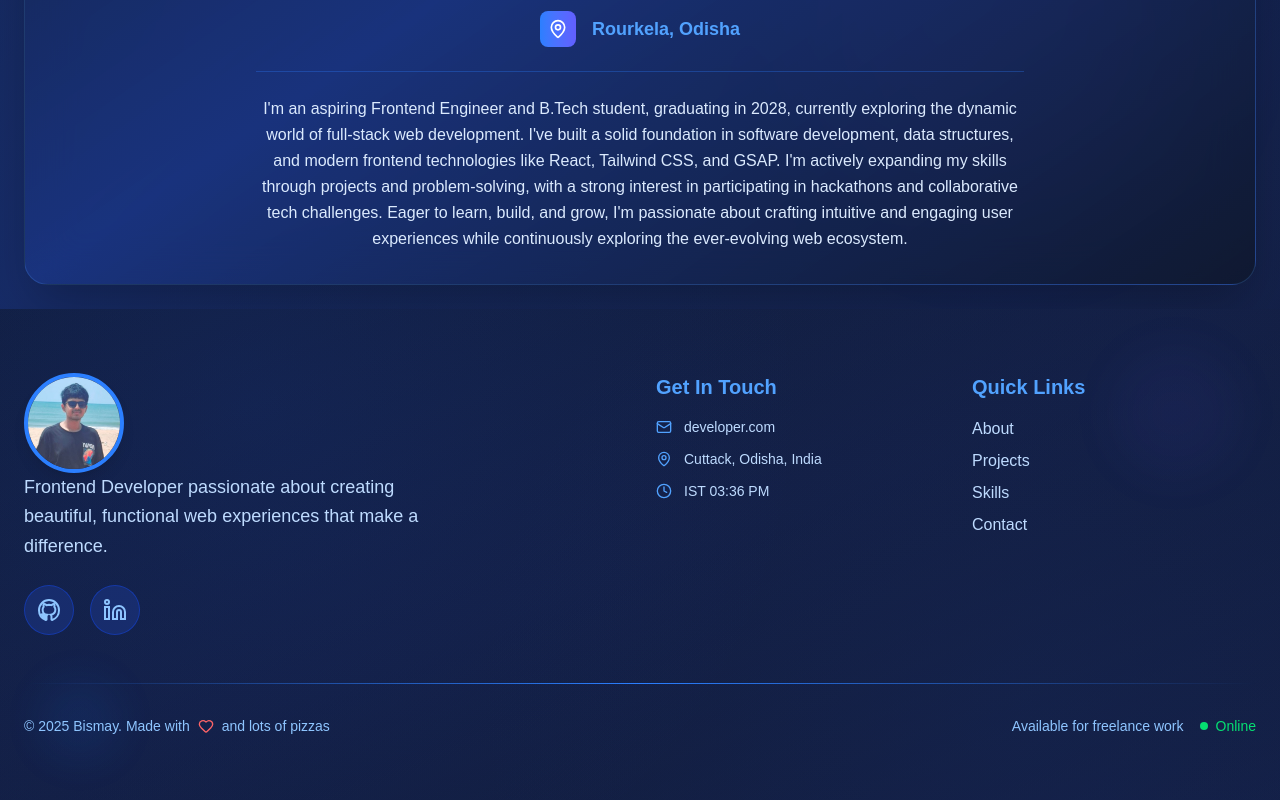
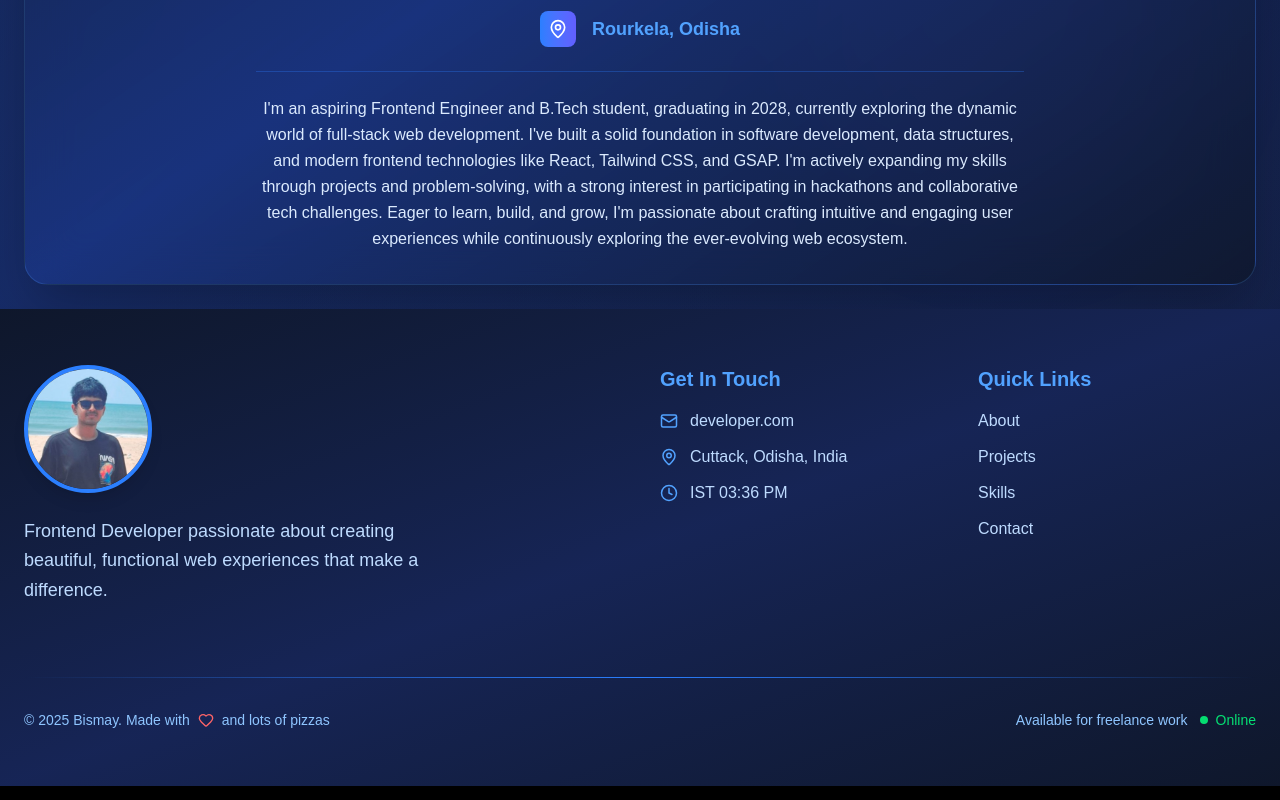
Before and after one commit to bismay70/portfolio, a React (Vite) app: page / in a window 1280 px wide. Shown: the part 2182-2982 px from the top of the page. Built offline with nearby package versions, Linux system fonts and the light colour scheme.

Commit message:
Update Footer.jsx

```diff
--- a/src/components/Footer.jsx
+++ b/src/components/Footer.jsx
@@ -10,7 +10,6 @@ const Footer = () => {
     const timer = setInterval(() => {
       setCurrentTime(new Date());
     }, 1000);
-
     return () => clearInterval(timer);
   }, []);
 
@@ -28,103 +27,71 @@ const Footer = () => {
   };
 
   return (
-    <footer className="relative bg-gradient-to-br from-slate-900 via-blue-950 to-slate-900 text-white overflow-hidden">
+    <footer className="relative bg-gradient-to-br from-slate-900 via-blue-950 to-slate-900 text-white">
+      <div className="relative z-10 max-w-7xl mx-auto px-6 py-14">
 
-      <div className="absolute inset-0 bg-gradient-to-br from-blue-900/20 via-slate-900/40 to-blue-950/60"></div>
-      <div className="absolute inset-0 bg-[radial-gradient(circle_at_20%_20%,rgba(29,78,216,0.1),transparent_50%)]"></div>
-      <div className="absolute inset-0 bg-[radial-gradient(circle_at_80%_80%,rgba(30,58,138,0.1),transparent_50%)]"></div>
 
-      <div className="relative z-10 max-w-7xl mx-auto px-6 py-16">
+        <div className={`grid grid-cols-1 md:grid-cols-2 lg:grid-cols-4 gap-10 mb-12 transition-all duration-1000 ${isVisible ? 'opacity-100 translate-y-0' : 'opacity-0 translate-y-10'}`}>
 
-        <div className={`grid grid-cols-1 md:grid-cols-2 lg:grid-cols-4 gap-8 mb-12 transition-all duration-1000 ${isVisible ? 'opacity-100 translate-y-0' : 'opacity-0 translate-y-10'}`}>
 
-          <div className="lg:col-span-2 space-y-6">
-            <div>
+          <div className="lg:col-span-2 space-y-6 text-center md:text-left">
             <img
               src="/bismay.jpg"
               alt="Bismay Samal"
-             className="w-25 h-25 rounded-full object-cover border-4 border-blue-500 shadow-lg"
+              className="w-32 h-32 rounded-full mx-auto md:mx-0 border-4 border-blue-500 shadow-lg object-cover"
             />
-
-              <p className="text-blue-200 text-lg leading-relaxed max-w-md">
+            <p className="text-blue-200 text-lg leading-relaxed max-w-md mx-auto md:mx-0">
               Frontend Developer passionate about creating beautiful, functional web experiences that make a difference.
             </p>
-            </div>
 
-          <div className="flex gap-4">
+            <div className="flex justify-center md:justify-start gap-5 mt-4">
               <a
                 href="https://github.com/bismay70"
                 target="_blank"
                 rel="noopener noreferrer"
-    className="group relative p-3 bg-blue-900/50 rounded-full border border-blue-700/50 hover:border-blue-500 transition-all duration-300 hover:scale-110"
+                className="hover:text-blue-400 transition-transform transform hover:scale-125"
               >
-    <svg
-      xmlns="http://www.w3.org/2000/svg"
-      viewBox="0 0 24 24"
-      fill="none"
-      stroke="currentColor"
-      strokeWidth="2"
-      className="w-6 h-6 text-blue-300 group-hover:text-white transition-colors"
-    >
-      <path d="M12 2C6.48 2 2 6.58 2 12.26c0 4.5 2.87 8.31 6.84 9.67.5.09.68-.22.68-.49 0-.24-.01-.88-.01-1.73-2.78.62-3.37-1.37-3.37-1.37-.45-1.17-1.1-1.48-1.1-1.48-.9-.63.07-.62.07-.62 1 .07 1.53 1.06 1.53 1.06.89 1.57 2.34 1.12 2.91.85.09-.66.35-1.12.63-1.38-2.22-.26-4.56-1.15-4.56-5.12 0-1.13.39-2.06 1.03-2.79-.1-.26-.45-1.3.1-2.7 0 0 .84-.27 2.75 1.03A9.36 9.36 0 0112 6.8c.85.01 1.7.12 2.5.34 1.9-1.3 2.73-1.03 2.73-1.03.55 1.4.2 2.44.1 2.7.65.73 1.03 1.66 1.03 2.79 0 3.98-2.34 4.85-4.58 5.1.36.32.69.95.69 1.91 0 1.38-.01 2.5-.01 2.84 0 .27.18.59.69.49A10.01 10.01 0 0022 12.26C22 6.58 17.52 2 12 2Z" />
-    </svg>
-    <div className="absolute -top-12 left-1/2 transform -translate-x-1/2 bg-blue-900 px-2 py-1 rounded text-xs opacity-0 group-hover:opacity-100 transition-opacity">
-      GitHub
-    </div>
+                <i className="fab fa-github text-2xl"></i>
               </a>
-
               <a
-    href="https://www.linkedin.com/in/bismay-samal-134b75312?utm_source=share&utm_campaign=share_via&utm_content=profile&utm_medium=android_app"
+                href="https://www.linkedin.com/in/bismay-samal-134b75312"
                 target="_blank"
                 rel="noopener noreferrer"
-    className="group relative p-3 bg-blue-900/50 rounded-full border border-blue-700/50 hover:border-blue-500 transition-all duration-300 hover:scale-110"
+                className="hover:text-blue-400 transition-transform transform hover:scale-125"
               >
-    <svg
-      xmlns="http://www.w3.org/2000/svg"
-      fill="none"
-      stroke="currentColor"
-      strokeWidth="2"
-      viewBox="0 0 24 24"
-      className="w-6 h-6 text-blue-300 group-hover:text-blue-400 transition-colors"
-    >
-      <path d="M16 8a6 6 0 016 6v7h-4v-7a2 2 0 00-4 0v7h-4v-7a6 6 0 016-6z" />
-      <rect x="2" y="9" width="4" height="12" />
-      <circle cx="4" cy="4" r="2" />
-    </svg>
-    <div className="absolute -top-12 left-1/2 transform -translate-x-1/2 bg-blue-900 px-2 py-1 rounded text-xs opacity-0 group-hover:opacity-100 transition-opacity">
-      LinkedIn
-    </div>
+                <i className="fab fa-linkedin text-2xl"></i>
               </a>
             </div>
+          </div>
 
-          </div>
+
           <div className="space-y-4">
             <h4 className="text-xl font-semibold text-blue-400 mb-4">Get In Touch</h4>
-            <div className="space-y-3">
-              <div className="flex items-center gap-3 text-blue-200 hover:text-white transition-colors">
-                <Mail size={16} className="text-blue-400" />
-                <span className="text-sm">developer.com</span>
+            <div className="space-y-3 text-blue-200">
+              <div className="flex items-center gap-3 hover:text-white transition">
+                <Mail size={18} className="text-blue-400" />
+                <span>developer.com</span>
               </div>
-              <div className="flex items-center gap-3 text-blue-200 hover:text-white transition-colors">
-                <MapPin size={16} className="text-blue-400" />
-                <span className="text-sm">Cuttack, Odisha, India</span>
+              <div className="flex items-center gap-3 hover:text-white transition">
+                <MapPin size={18} className="text-blue-400" />
+                <span>Cuttack, Odisha, India</span>
               </div>
-              <div className="flex items-center gap-3 text-blue-200">
-                <Clock size={16} className="text-blue-400" />
-                <span className="text-sm">IST {formatTime(currentTime)}</span>
+              <div className="flex items-center gap-3">
+                <Clock size={18} className="text-blue-400" />
+                <span>IST {formatTime(currentTime)}</span>
               </div>
             </div>
           </div>
 
 
-          <div className="space-y-4">
+          <div>
             <h4 className="text-xl font-semibold text-blue-400 mb-4">Quick Links</h4>
-            <nav className="space-y-2">
+            <nav className="space-y-3">
               {['About', 'Projects', 'Skills', 'Contact'].map((item) => (
                 <a
                   key={item}
                   href={`#${item.toLowerCase()}`}
-                  className="block text-blue-200 hover:text-white hover:translate-x-2 transition-all duration-200"
+                  className="block text-blue-200 hover:text-white hover:underline transition-all"
                 >
                   {item}
                 </a>
@@ -137,14 +104,13 @@ const Footer = () => {
         <div className="h-px bg-gradient-to-r from-transparent via-blue-500 to-transparent mb-8"></div>
 
 
-        <div className={`flex flex-col md:flex-row justify-between items-center gap-4 transition-all duration-1000 ${isVisible ? 'opacity-100 translate-y-0' : 'opacity-0 translate-y-10'}`} style={{ animationDelay: '0.3s' }}>
+        <div className={`flex flex-col md:flex-row justify-between items-center gap-4 text-center transition-all duration-1000 ${isVisible ? 'opacity-100 translate-y-0' : 'opacity-0 translate-y-10'}`}>
           <div className="flex items-center gap-2 text-blue-300 text-sm">
             <span>© 2025 Bismay. Made with</span>
             <Heart size={16} className="text-red-400 animate-pulse" />
             <span>and lots of pizzas</span>
           </div>
-
-          <div className="flex items-center gap-4">
+          <div className="flex items-center gap-3">
             <span className="text-blue-300 text-sm">Available for freelance work</span>
             <div className="flex items-center gap-2">
               <div className="w-2 h-2 bg-green-400 rounded-full animate-pulse"></div>
@@ -154,15 +120,13 @@ const Footer = () => {
         </div>
       </div>
 
+
       <button
         onClick={scrollToTop}
-        className="fixed bottom-8 right-8 p-3 bg-blue-600 hover:bg-blue-500 rounded-full shadow-lg transition-all duration-300 hover:scale-110 group"
+        className="fixed bottom-8 right-8 p-3 bg-blue-600 hover:bg-blue-500 rounded-full shadow-lg transition-all hover:scale-110 group"
       >
         <ArrowUp size={20} className="text-white group-hover:animate-bounce" />
       </button>
-
-      <div className="absolute bottom-10 left-10 w-20 h-20 bg-blue-500/10 rounded-full blur-xl animate-pulse"></div>
-      <div className="absolute top-10 right-10 w-32 h-32 bg-indigo-500/10 rounded-full blur-xl animate-pulse" style={{ animationDelay: '1s' }}></div>
     </footer>
   );
 };
```
Lines whose indentation alone changed are shown as unchanged.
